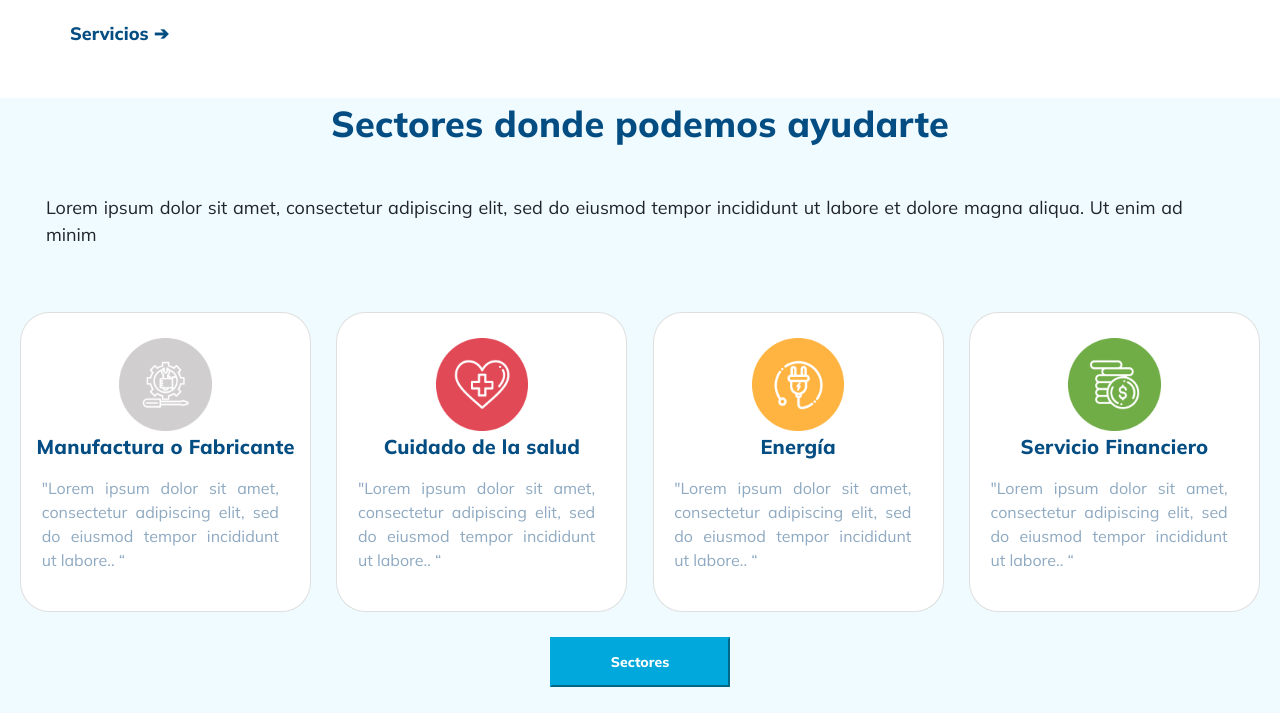
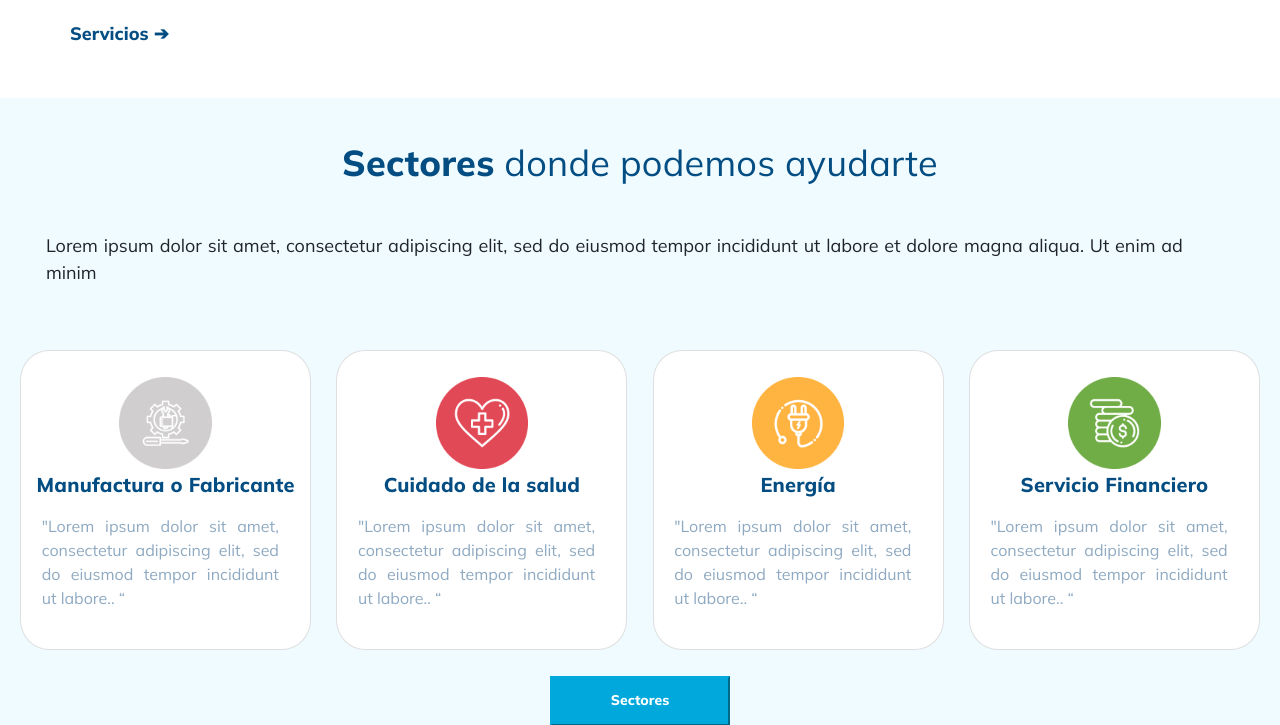
Before and after one commit to Delta-k/naatikWeb, a PHP site: page / in a window 1280 px wide. Shown: the part 1901-2626 px from the top of the page. Run offline with PHP 8.4, Linux system fonts and the light colour scheme.

Commit message:
ultimas correcciones index html y css

```diff
--- a/index.html
+++ b/index.html
@@ -150,7 +150,7 @@
                             </div>
                             <div class="col-sm-3 card">
                                 <img class="imagen"src="img/comunicacion.png"  alt="logo Naatik"><!-- cambiar a logo de energia-->
-                                <h2 class="tar">Cominicación</h2>
+                                <h2 class="tar">Comunicación</h2>
                                 <p class="lorems">"Lorem ipsum dolor sit amet, consectetur adipiscing elit, sed do eiusmod tempor incididunt ut labore.. “</p>
                             </div>
                             <div class="col-sm-3 card">
@@ -171,7 +171,7 @@
                             </div>
                             <div class="col-sm-3 card">
                                 <img class="imagen" src="img/turismo.png" alt="logo Naatik"><!-- cambiar a logo de transporte-->
-                                <h2 class="tar">Turismo y Hoteleria</h2>
+                                <h2 class="tar">Turismo y Hotelería</h2>
                                 <p class="lorems"> "Lorem ipsum dolor sit amet, consectetur adipiscing elit, sed do eiusmod tempor incididunt ut labore.. “</p>
                             </div>
                             <div class="col-sm-3 card">
--- a/styles/index.css
+++ b/styles/index.css
@@ -245,12 +245,13 @@ ul {
 
 .sectores .titulo{
     font-family: 'Mulish', sans-serif;
-    font-weight: 700;
+    font-weight: normal;
     font-size: 36px;
     line-height: 52px;
     text-align: center;
     letter-spacing: 0.3px;
     color: #034D82;
+    margin-top: 3%;
 }
 
 .sectores .lorems{
```
